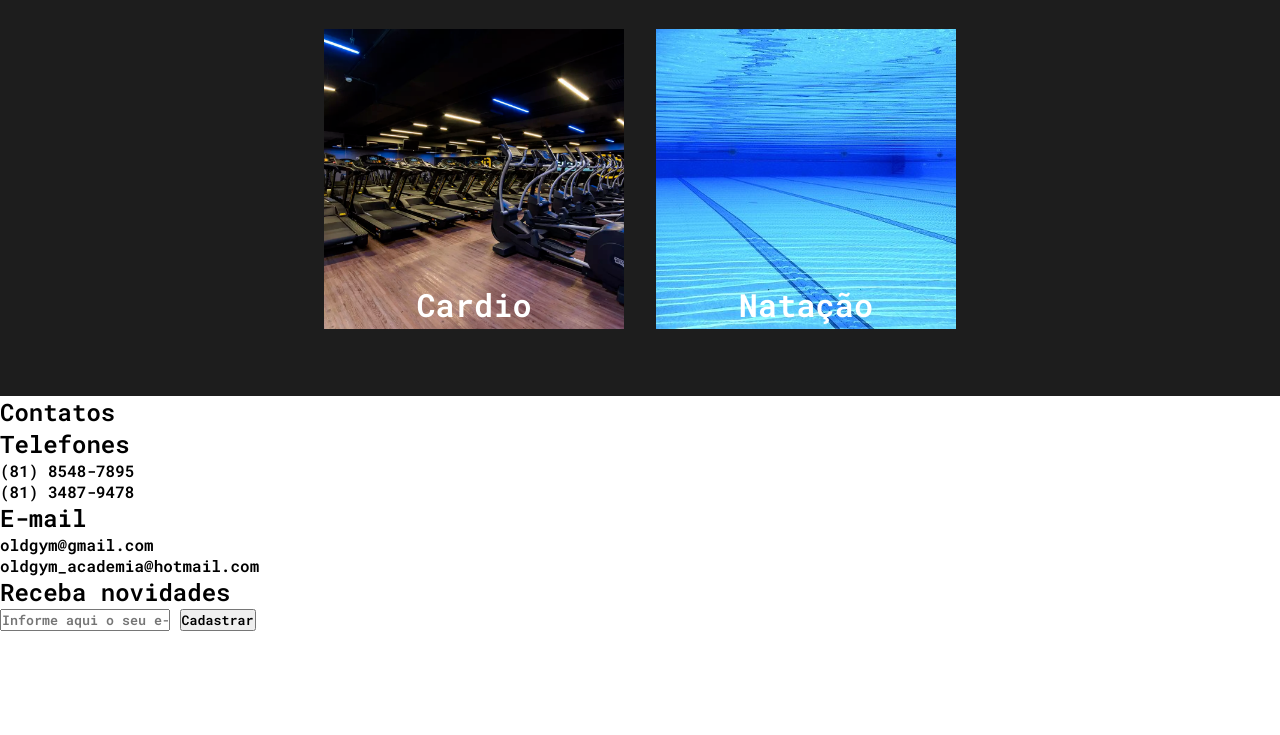
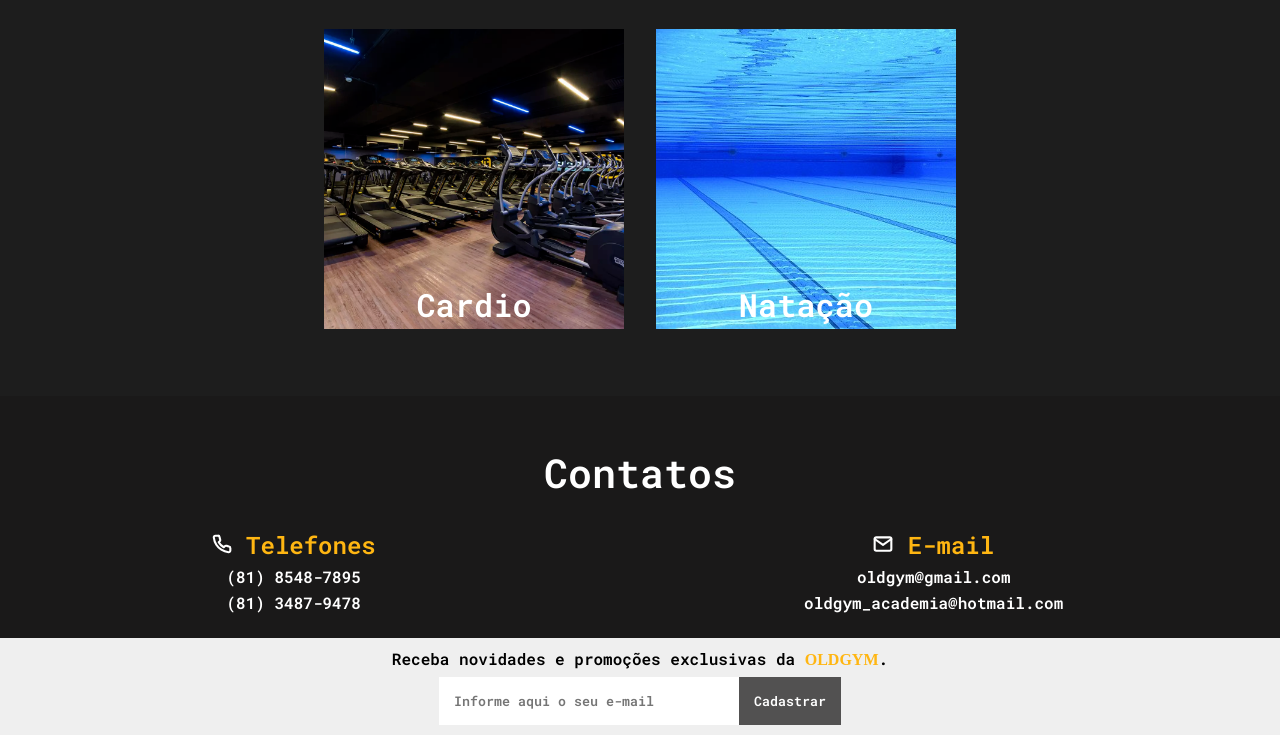
Before and after one commit to Ronaldo-Vieira-Lira/OldGym, a plain HTML site: page index.html in a window 1280 px wide. Shown: the part 4599-5334 px from the top of the page. Before the commit the page ends 5230 px from the top, so only its background shows below. Drawn offline with Linux system fonts and the light colour scheme.

Commit message:
area de contatos

```diff
--- a/assets/css/style.css
+++ b/assets/css/style.css
@@ -295,3 +295,48 @@ main h2 {
 }
 
 /* Área de contatos */
+
+#contatos {
+    text-align: center;
+    background-color: #1A1919;
+}
+#contatos h1 {
+    padding: 50px 0 30px 0;
+    font-size: 2.5em;
+    color: #FFF;
+}
+#areaContatos {
+    display: flex;
+    justify-content: space-around;
+    align-items: center;
+}
+#areaContatos h2 {
+    color: #FFB612;
+}
+#areaContatos li {
+    margin: 5px;
+    color: #FFF;
+}
+#novidades {
+    margin-top: 20px;
+    padding: 10px;
+    background-color: #EFEFEF;
+}
+form {
+    display: flex;
+    justify-content: center;
+    margin-top: 8px;
+}
+input[type="email"] {
+    width: 300px;
+    padding: 15px;
+    border: none;
+}
+button[type="submit"] {
+    padding: 15px;
+    border: none;
+    color: #FFF;
+    background-color: #525151;
+}
+
+/* Área do Footer */
--- a/index.html
+++ b/index.html
@@ -208,30 +208,43 @@
         </article>
         <aside id="contatos">
             <h1>Contatos</h1>
-            <div>
+            <div id="areaContatos">
                 <div>
-                    <h2>Telefones</h2>
+                    <h2>
+                        <span>
+                            <img src="assets/images/icons/phone.svg" alt="">
+                        </span>
+                        Telefones
+                    </h2>
                     <ul>
                         <li>(81) 8548-7895</li>
                         <li>(81) 3487-9478</li>
                     </ul>
                 </div>
                 <div>
-                    <h2>E-mail</h2>
+                    <h2>
+                        <span>
+                            <img src="assets/images/icons/mail.svg" alt="">
+                        </span>
+                        E-mail
+                    </h2>
                     <ul>
                         <li>oldgym@gmail.com</li>
                         <li>oldgym_academia@hotmail.com</li>
                     </ul>
                 </div>
             </div>
-            <div>
-                <h2>Receba novidades</h2>
+            <div id="novidades">
+                <h4>Receba novidades e promoções exclusivas da <span class="titleColor">OLDGYM</span>.</h4>
                 <form action="#" method="POST">
                     <input type="email" name="email" id="email" placeholder="Informe aqui o seu e-mail">
                     <button type="submit">Cadastrar</button>
                 </form>
             </div>
         </aside>
+        <footer>
+
+        </footer>
         <script src="assets/js/script.js"></script>
     </body>
 </html>
```
Also changed, not shown: assets/images/icons/mail.svg (added), assets/images/icons/phone.svg (added).
